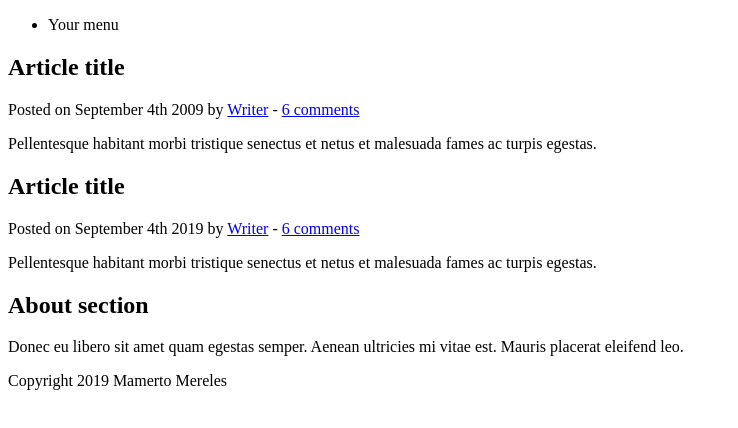
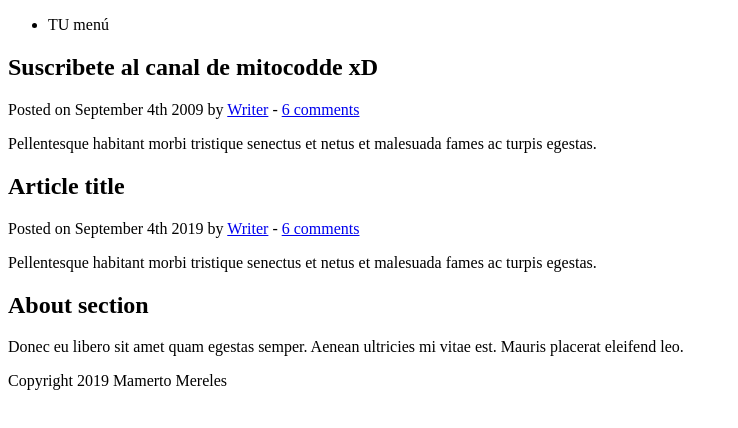
Before and after one commit to mikeylz/demo-repo2, a plain HTML site: page index.html in a window 1280 px wide. Shown: the whole page, without its empty margins (0-738 px from the left). Drawn offline with Linux system fonts and the light colour scheme.

Commit message:
Se cambio en subtitulo del menu

```diff
--- a/index.html
+++ b/index.html
@@ -12,7 +12,7 @@
 	<header>
 		<nav>
 			<ul>
-				<li>Your menu</li>
+				<li>TU menú</li>
 			</ul>
 		</nav>
 	</header>
@@ -21,7 +21,7 @@
 
 		<article>
 			<header>
-				<h2>Article title</h2>
+				<h2>Suscribete al canal de mitocodde xD</h2>
 				<p>Posted on <time datetime="2009-09-04T16:31:24+02:00">September 4th 2009</time> by <a href="#">Writer</a> - <a href="#comments">6 comments</a></p>
 			</header>
 			<p>Pellentesque habitant morbi tristique senectus et netus et malesuada fames ac turpis egestas.</p>
```
